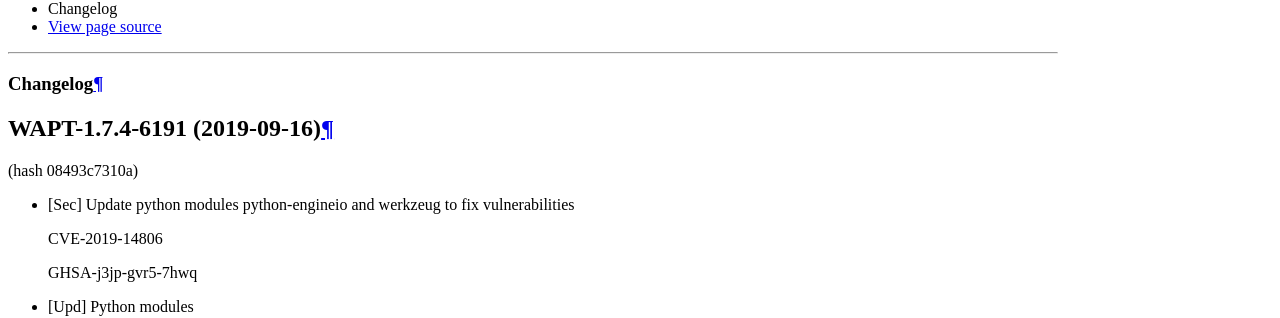
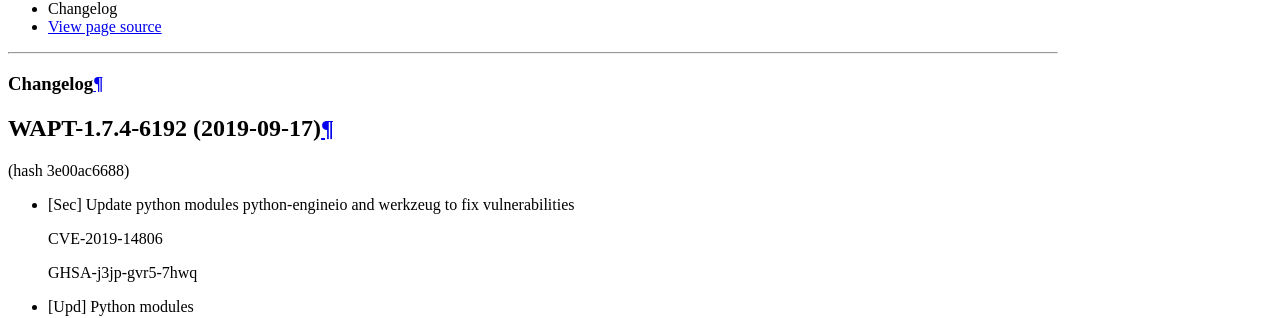
Before and after one commit to tranquilit/WAPT-Documentation, a Sphinx documentation site: the page built from source/wapt-changelog.rst, in a window 1280 px wide and 900 px high, scrolled down 3288 px. Shown: the part 145-463 px from the top of the window. Built offline with Sphinx 7.4.7 and the Read the Docs theme 2.0.0, drawn with Linux system fonts in a browser that asks for light colours; some of the changed text lies outside the part shown.

Commit message:
1.7.4.6192

```diff
--- a/source/wapt-changelog.rst
+++ b/source/wapt-changelog.rst
@@ -12,10 +12,10 @@
 Changelog
 =========
 
-WAPT-1.7.4-6191 (2019-09-16)
+WAPT-1.7.4-6192 (2019-09-17)
 ----------------------------
 
-(hash 08493c7310a)
+(hash 3e00ac6688)
 
 * [Sec] Update python modules python-engineio  and werkzeug to fix vulnerabilities
 
```
